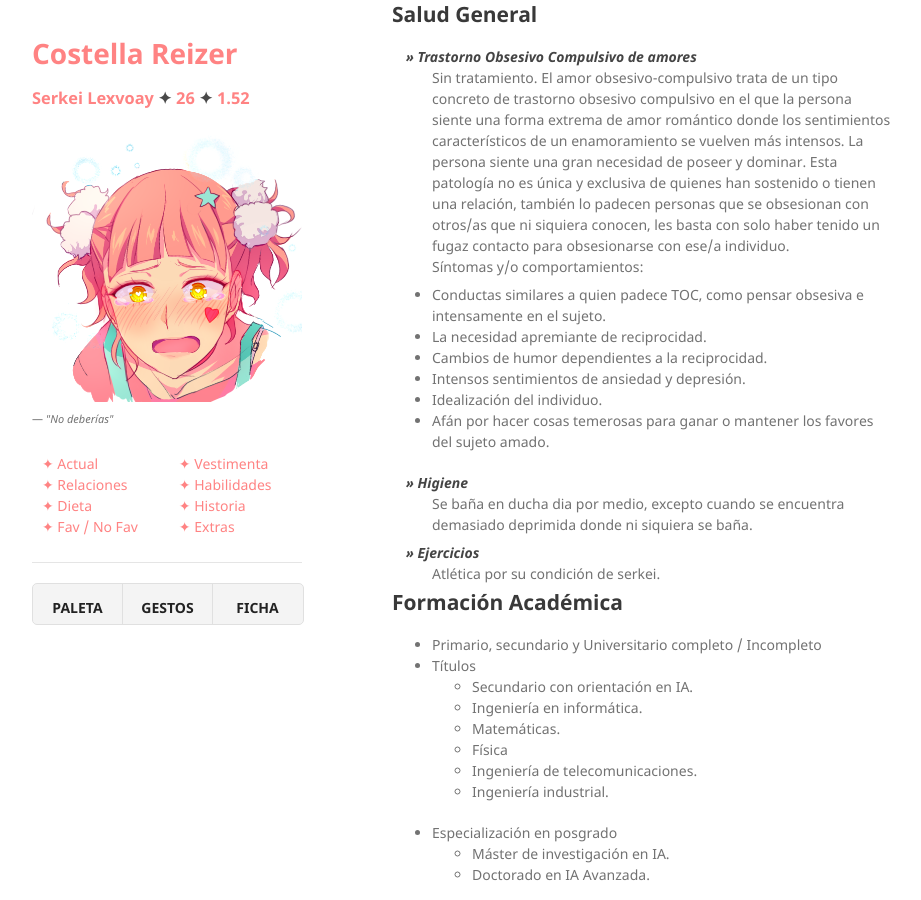
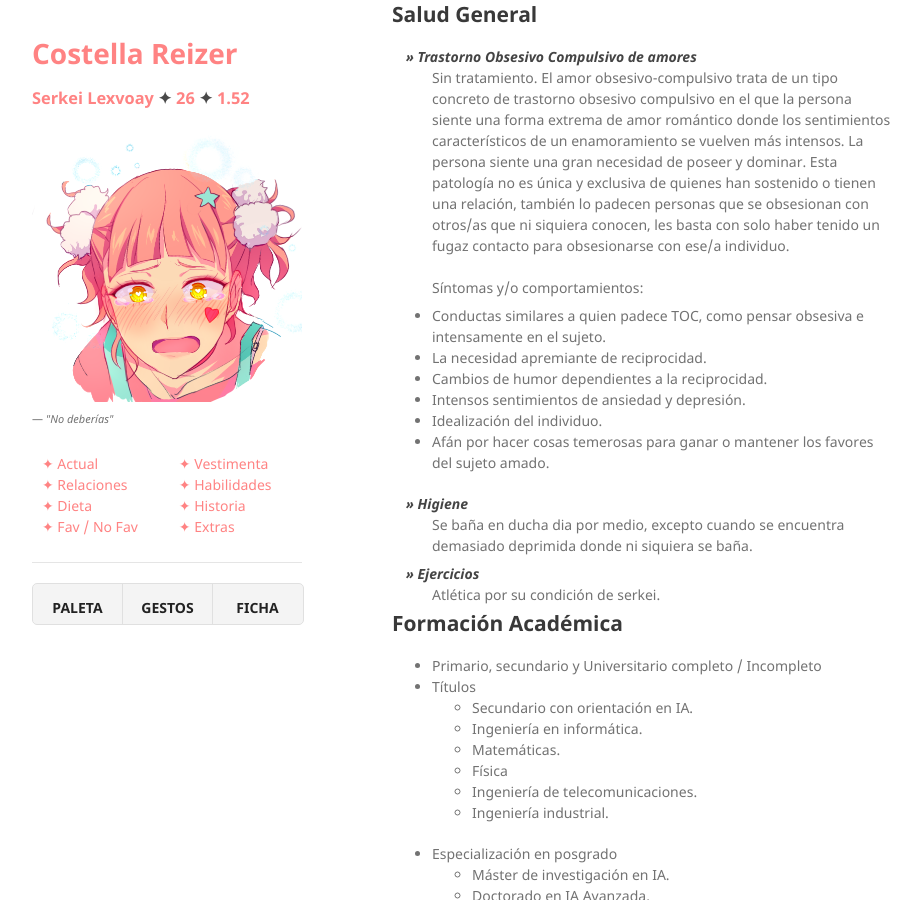
Before and after one commit to BlairSander/costella, a Jekyll site: the page built from extras.md, in a window 1280 px wide and 900 px high, scrolled down 412 px. Shown: the whole window, without its empty margins (178-1099 px from the left). Built offline with Jekyll 4.4.1, drawn with Linux system fonts in a browser that asks for light colours; our own code applies the rules of GitHub Pages for plain Markdown files.

```diff
--- a/extras.md
+++ b/extras.md
@@ -16,13 +16,13 @@ layout: default
 ## Salud General
 <dt>Trastorno Obsesivo Compulsivo de amores</dt> <dd>Sin tratamiento.
 El amor obsesivo-compulsivo trata de un tipo concreto de trastorno obsesivo compulsivo en el que la persona siente una forma extrema de amor romántico donde los sentimientos característicos de un enamoramiento se vuelven más intensos. La persona siente una gran necesidad de poseer y dominar.
-Esta patología no es única y exclusiva de quienes han sostenido o tienen una relación, también lo padecen personas que se obsesionan con otros/as que ni siquiera conocen, les basta con solo haber tenido un fugaz contacto para obsesionarse con ese/a individuo.<br>Síntomas y/o comportamientos:</dd>
-- Conductas similares a quien padece TOC, como pensar obsesiva e intensamente en el sujeto.
-- La necesidad apremiante de reciprocidad.
-- Cambios de humor dependientes a la reciprocidad.
-- Intensos sentimientos de ansiedad y depresión.
-- Idealización del individuo.
-- Afán por hacer cosas temerosas para ganar o mantener los favores del sujeto amado.
+Esta patología no es única y exclusiva de quienes han sostenido o tienen una relación, también lo padecen personas que se obsesionan con otros/as que ni siquiera conocen, les basta con solo haber tenido un fugaz contacto para obsesionarse con ese/a individuo.<br><br>Síntomas y/o comportamientos:</dd>
+  - Conductas similares a quien padece TOC, como pensar obsesiva e intensamente en el sujeto.
+  - La necesidad apremiante de reciprocidad.
+  - Cambios de humor dependientes a la reciprocidad.
+  - Intensos sentimientos de ansiedad y depresión.
+  - Idealización del individuo.
+  - Afán por hacer cosas temerosas para ganar o mantener los favores del sujeto amado.
 <dt>Higiene</dt> <dd>Se baña en ducha dia por medio, excepto cuando se encuentra demasiado deprimida donde ni siquiera se baña. </dd>
 <dt>Ejercicios</dt> <dd>Atlética por su condición de serkei.  </dd>
 
```
